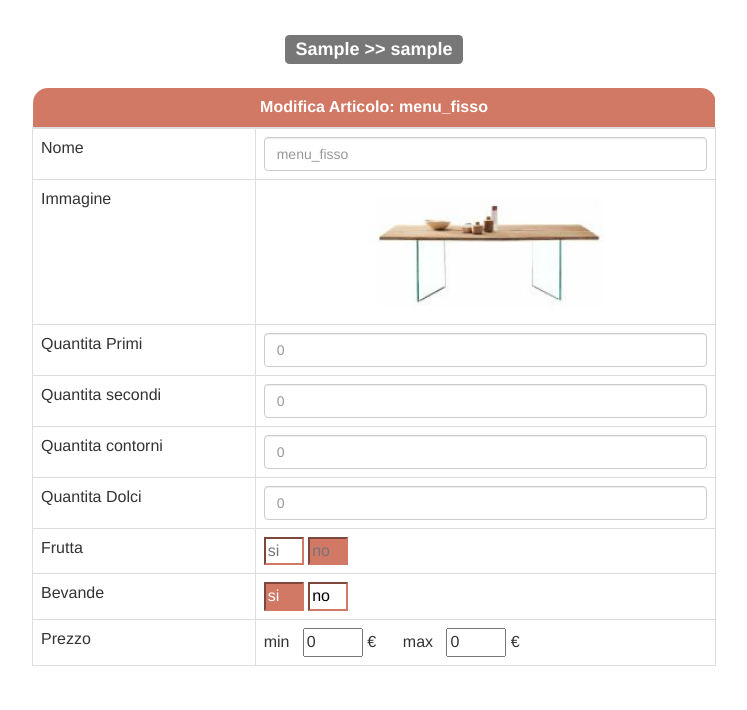
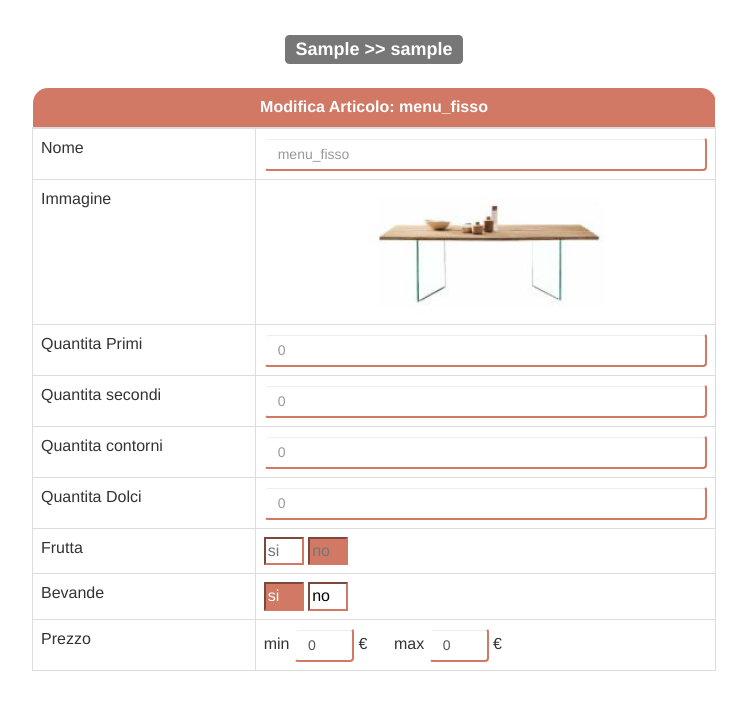
Before and after one commit to mhanzi/supplierManagement, a CodeIgniter app: a page that uses application/views/modific_articolo_temp.php in a window 1280 px wide. Shown: the part 52-762 px from the top of the page, without its empty margins (266-1013 px from the left). Run offline with CodeIgniter, Linux system fonts and the light colour scheme; data comes from the database, SQL or seed files in the repository; some libraries are stand-ins or nearby versions; some web fonts are replaced.

Commit message:
css change & page 9,10 text box design

```diff
--- a/application/views/modific_articolo_temp.php
+++ b/application/views/modific_articolo_temp.php
@@ -18,7 +18,7 @@
     <tbody>
       <tr>
         <td>Nome</td>
-        <td><input type="text" class="form-control" id="sup_tipologie" placeholder="<?php echo $details[0]['sup_tipologie'];?>" name="sup_tipologie"></td>
+        <td><input type="text" class="form-control bdred" id="sup_tipologie" placeholder="<?php echo $details[0]['sup_tipologie'];?>" name="sup_tipologie"></td>
       </tr>
       <tr>
         <td>Immagine</td>
@@ -32,19 +32,19 @@
 	  </tr>
       <tr>
         <td>Quantita Primi</td>
-        <td><input type="text" class="form-control" id="quantita_primi" placeholder="<?php echo $details[0]['quantita_primi'];?>" name="quantita_primi"></td>
+        <td><input type="text" class="form-control bdred" id="quantita_primi" placeholder="<?php echo $details[0]['quantita_primi'];?>" name="quantita_primi"></td>
       </tr>
       <tr>
         <td>Quantita secondi</td>
-        <td><input type="text" class="form-control" id="quantita_secondi" placeholder="<?php echo $details[0]['quantita_secondi'];?>" name="quantita_secondi"></td>
+        <td><input type="text" class="form-control bdred" id="quantita_secondi" placeholder="<?php echo $details[0]['quantita_secondi'];?>" name="quantita_secondi"></td>
       </tr>
       <tr>
         <td>Quantita contorni</td>
-        <td><input type="text" class="form-control" id="quantita_contorni" placeholder="<?php echo $details[0]['quantita_contorni'];?>" name="quantita_contorni"></td>
+        <td><input type="text" class="form-control bdred" id="quantita_contorni" placeholder="<?php echo $details[0]['quantita_contorni'];?>" name="quantita_contorni"></td>
       </tr>
       <tr>
         <td>Quantita Dolci</td>
-        <td><input type="text" class="form-control" id="quantita_dolci" placeholder="<?php echo $details[0]['quantita_dolci'];?>" name="quantita_dolci"></td>
+        <td><input type="text" class="form-control bdred" id="quantita_dolci" placeholder="<?php echo $details[0]['quantita_dolci'];?>" name="quantita_dolci"></td>
       </tr>
       <tr>
         <td>Frutta</td>
@@ -80,8 +80,10 @@
       <tr>
         <td>Prezzo</td>
         <td>
-        	min &nbsp; <input type="text" style="width:60px" id="min_Prezzo" name="min_Prezzo" value="<?php echo $details[0]['min_Prezzo'];?>">  &#8364;  &nbsp;&nbsp;&nbsp;&nbsp;
-        	max &nbsp; <input type="text" style="width:60px"  id="max_Prezzo" name="max_Prezzo" value="<?php echo $details[0]['max_Prezzo'];?>"> &#8364;
+        <div class="form-inline">
+        	min <input type="text" class="form-control bdred" style="width:60px" id="min_Prezzo" name="min_Prezzo" value="<?php echo $details[0]['min_Prezzo'];?>">  &#8364;  &nbsp;&nbsp;&nbsp;&nbsp;
+        	max <input type="text" class="form-control bdred" style="width:60px"  id="max_Prezzo" name="max_Prezzo" value="<?php echo $details[0]['max_Prezzo'];?>"> &#8364;
+            </div>
         </td>
       </tr>
      <tbody>
--- a/css/customd.css
+++ b/css/customd.css
@@ -190,3 +190,12 @@ body {
 h2 {
   padding: 15px 0px 30px 0px;
 }
+
+.bdred {
+	border-right-color:#d17965;
+	border-bottom-color:#d17965;
+	border-left-color:#FFF;
+	border-top-color:#FFF;
+	border-style: solid;
+    border-width: 2px;
+}
```
Also changed, not shown: application/views/modific_articolo.php (+6 -4 lines).
